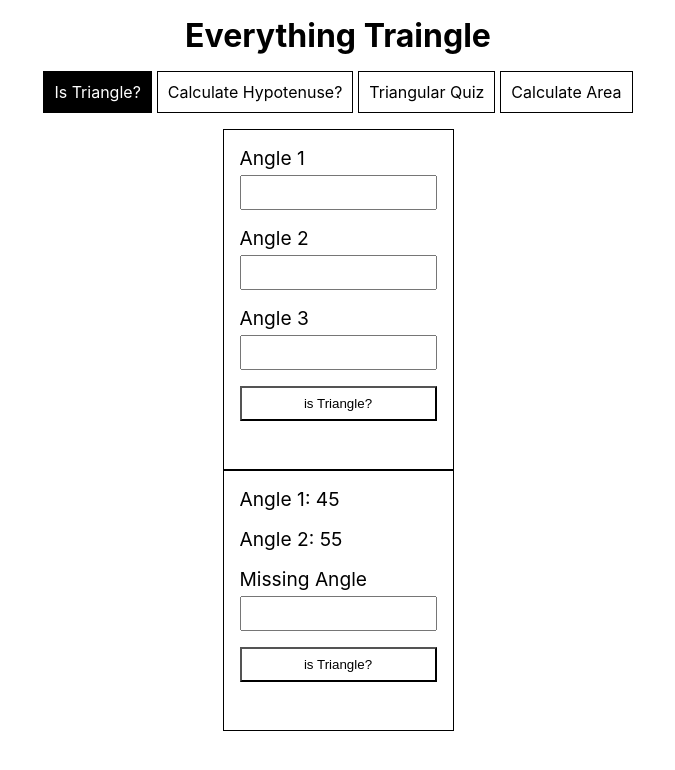
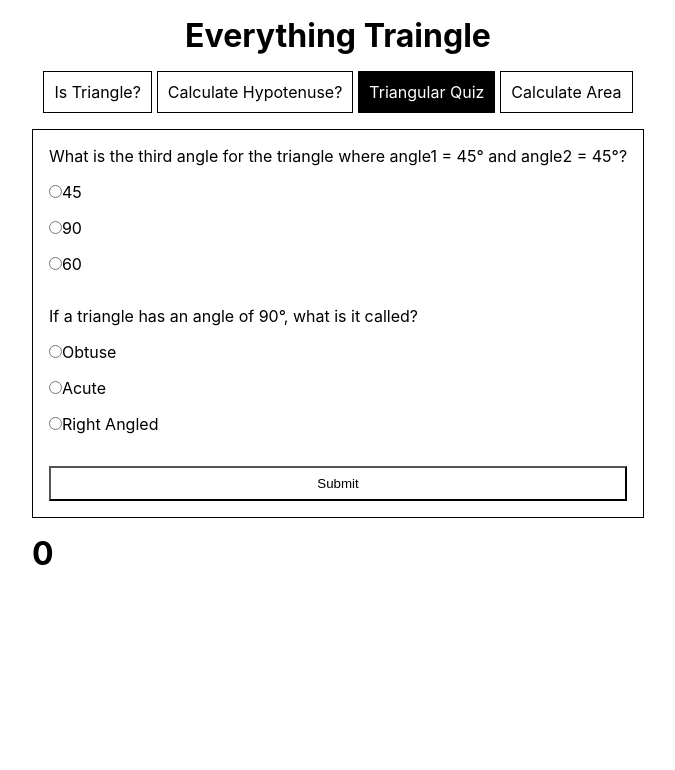
Before and after one commit to wasim7raja10/do-you-know-your-triangles, a React (Create React App) app: page / in a window 1280 px wide. Shown: the top 770 px of the page, without its empty margins (302-977 px from the left). Built offline with nearby package versions, Linux system fonts and the light colour scheme; the HTML template or start-up script is replaced by a standard one.

Commit message:
quiz styling gap, flex

```diff
--- a/src/App.css
+++ b/src/App.css
@@ -43,16 +43,16 @@ main {
   padding: 1rem 0;
 }
 
-/* caculate area */
+/* caculate area, hypo, isTriangle */
 
-.form {
+.form, .quiz {
   border: 1px solid black;
   padding: 1rem;
   width: 100%;
 }
 
 .form,
-.form label {
+.form label, .quiz {
   display: flex;
   flex-direction: column;
 }
@@ -67,7 +67,7 @@ main {
   padding: 0.5rem;
 }
 
-.form button {
+button {
   padding: 0.5rem;
   background-color: white;
 }
@@ -82,3 +82,9 @@ h3 {
   font-size: xx-large;
   padding: 1rem 0;
 }
+
+/* quiz  */
+
+.quiz p, .quiz div {
+  margin-bottom: 1rem;
+}
--- a/src/App.jsx
+++ b/src/App.jsx
@@ -6,7 +6,7 @@ import IsTraingle from "./components/IsTraingle";
 import Quiz from "./components/Quiz";
 
 function App() {
-  const [tab, setTab] = useState("tab1");
+  const [tab, setTab] = useState("tab3");
   return (
     <div className="App">
       <h1>Everything Traingle</h1>
--- a/src/components/Quiz.jsx
+++ b/src/components/Quiz.jsx
@@ -21,7 +21,7 @@ export default function Quiz() {
   }
   return (
     <>
-      <form className="" onSubmit={submitHandler}>
+      <form className="quiz" onSubmit={submitHandler}>
         <div className="question1">
           <p>
             What is the third angle for the triangle where angle1 = 45° and
```
